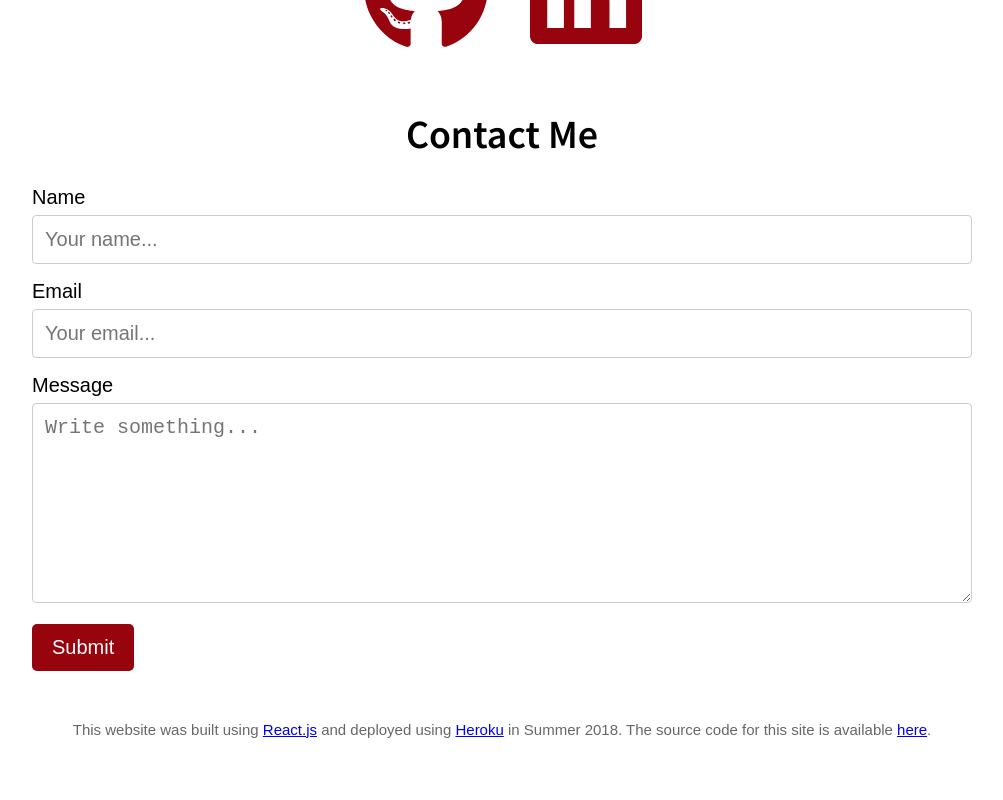
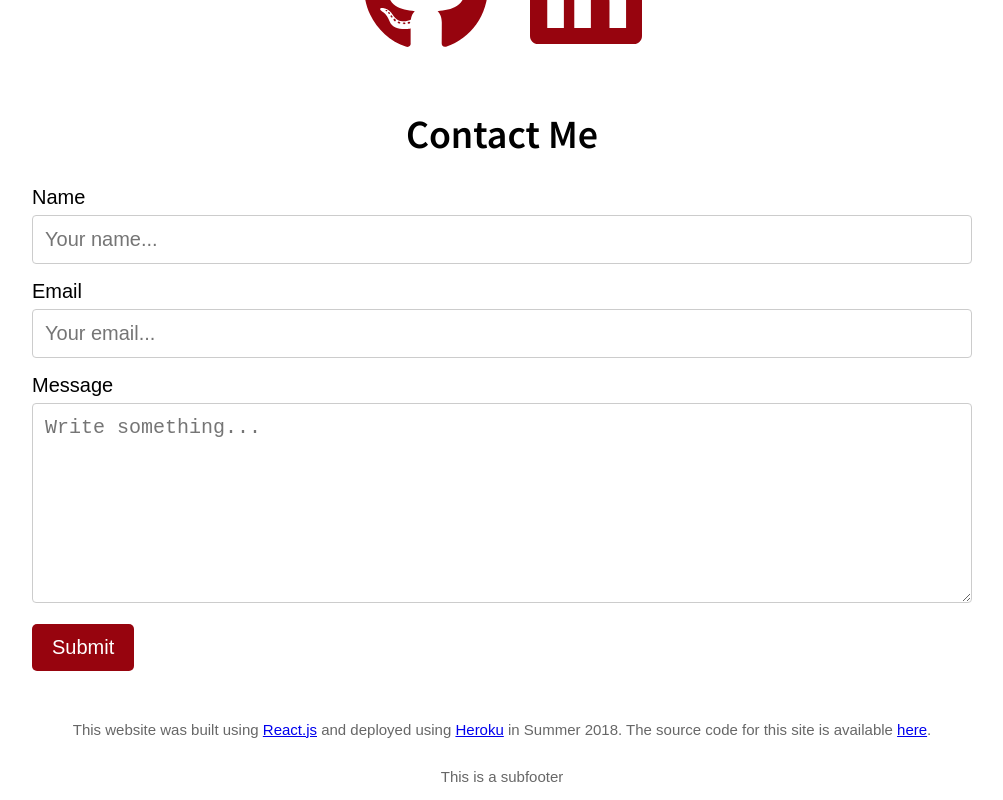
Before and after one commit to theCaiGuy/michaelcaidotcom, a React (Create React App) app: page / in a window 1280 px wide. Shown: the part 3118-3918 px from the top of the page, without its empty margins (138-1141 px from the left). Before the commit the page ends 3871 px from the top, so only its background shows below. Built offline with nearby package versions, Linux system fonts and the light colour scheme.

Commit message:
Made a subfooter as a test

```diff
--- a/src/App.js
+++ b/src/App.js
@@ -230,6 +230,7 @@ class App extends Component {
         <Knowledge/>
         <Contact/>
         <Footer/>
+        <Subfooter/>
       </body>
     );
   }
```
